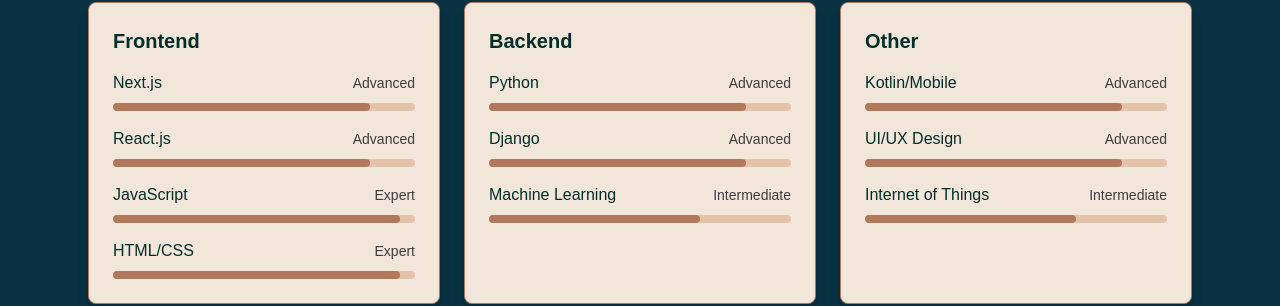
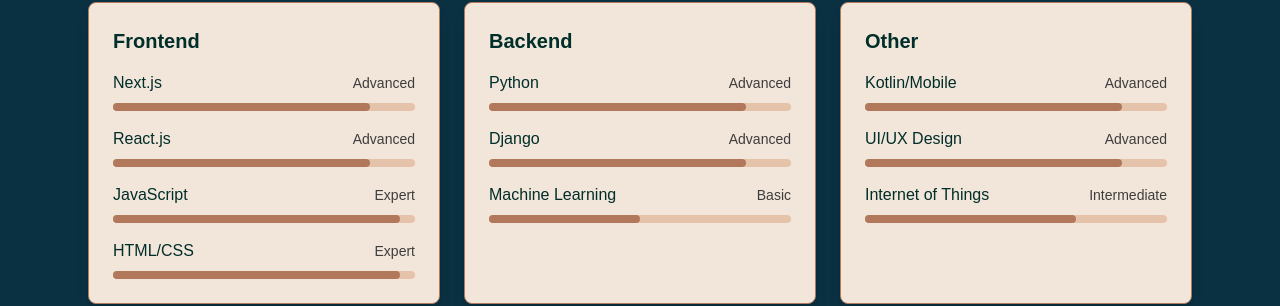
Before and after one commit to Mutesi-alin/Portfolio, a Next.js app: page / in a window 1280 px wide. Shown: the part 1513-1819 px from the top of the page. Built offline with nearby package versions, Linux system fonts and the light colour scheme; a web font is replaced by a local one.

Commit message:
add file

```diff
--- a/src/app/Components/Skills/index.tsx
+++ b/src/app/Components/Skills/index.tsx
@@ -7,7 +7,7 @@
 
 interface SkillItem {
   name: string;
-  level: "Beginner" | "Intermediate" | "Advanced" | "Expert";
+  level: "Beginner" | "Intermediate" | "Advanced" | "Expert"| "Basic";
 }
 
 interface SkillCategory {
@@ -35,7 +35,7 @@
     items: [
       { name: "Python", level: "Advanced" },
       { name: "Django", level: "Advanced" },
-      { name: "Machine Learning", level: "Intermediate" },
+      { name: "Machine Learning", level: "Basic" },
     ],
   },
   {
@@ -86,12 +86,12 @@
     <div id="skills" className={`${afacad.className} py-16 bg-[#0A3141]`}>
       <div className="max-w-6xl mx-auto px-6">
 
-        {/* Section Title */}
+
         <h2 className="text-4xl font-bold mb-6 text-center text-[#F2E5DA]">
           Skills
         </h2>
 
-        {/* Skills Grid */}
+
         <div className="grid grid-cols-1 md:grid-cols-2 lg:grid-cols-3 gap-6">
           {skills.map((skillCategory, index) => (
             <SkillCard
```
